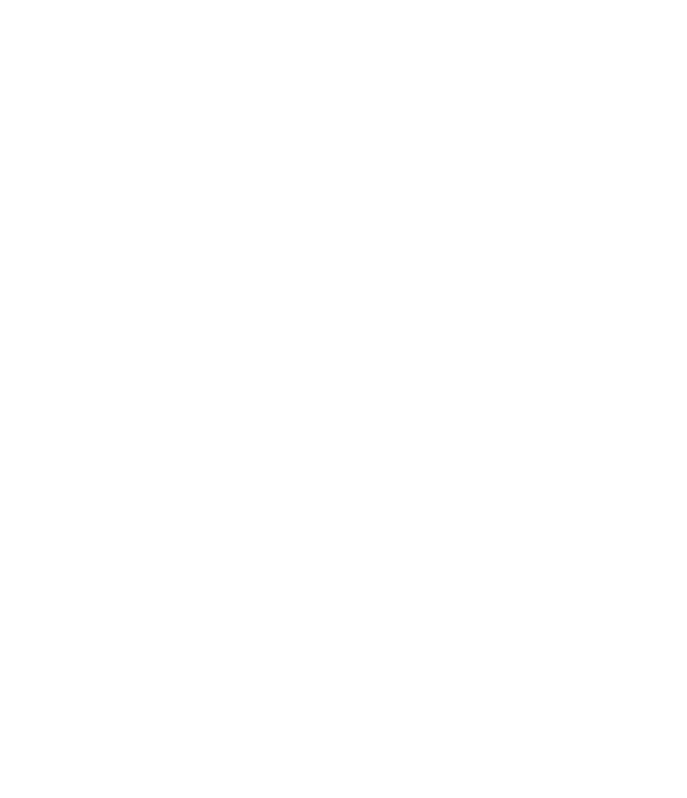
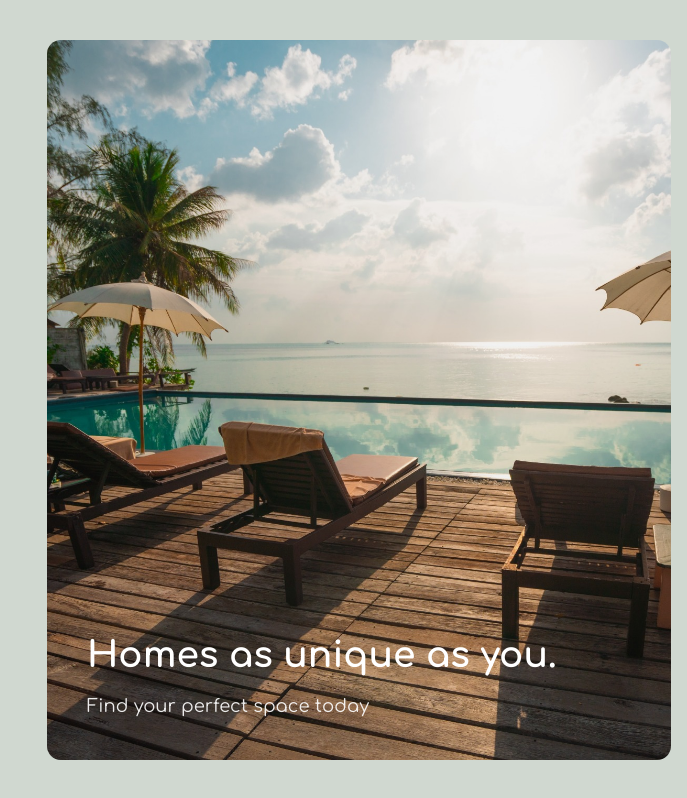
Before and after one commit to Mohammed-A7med/Final-Project-NTI, a React (Vite) app: page /auth in a window 1280 px wide. Shown: the whole page, without its empty margins (593-1280 px from the left). Built offline with nearby package versions, Linux system fonts and the light colour scheme.

Commit message:
feat: add AuthLayout with responsive split screen
- created layout using grid system
- added Outlet for auth routes
- implemented image section with overlay
- improved spacing and responsiveness

```diff
--- a/src/layouts/AuthLayout.jsx
+++ b/src/layouts/AuthLayout.jsx
@@ -1,9 +1,40 @@
 import { Outlet } from "react-router-dom";
+
+import AuthImage from "../assets/auth/auth img.jpg";
 
 export default function AuthLayout() {
   return (
-    <>
-        <Outlet />
-    </>
-  )
+    <div className="min-h-screen flex items-center justify-center p-4 bg-primary/40">
+      <div className="w-full grid grid-cols-1 md:grid-cols-2">
+        {/* Left Side Outlet*/}
+        <div className="flex items-center justify-center p-6 md:p-10">
+          <div className="w-full max-w-md">
+            <Outlet />
+          </div>
+        </div>
+
+        {/* Right Side  */}
+        <div className="hidden md:block relative rounded-xl overflow-hidden">
+          <img
+            src={AuthImage}
+            alt="auth"
+            className="w-full h-[90vh] object-cover"
+          />
+
+          {/* Overlay */}
+          <div className="absolute inset-0 bg-black/5 " />
+
+          {/* Text */}
+          <div className="absolute bottom-0 left-0 right-0 p-8 md:p-10 text-white">
+            <h2 className="text-3xl md:text-4xl font-bold mb-3 leading-snug">
+              Homes as unique as you.
+            </h2>
+            <p className="text-white/90 text-base md:text-lg">
+              Find your perfect space today
+            </p>
+          </div>
+        </div>
+      </div>
+    </div>
+  );
 }
```
Also changed, not shown: src/assets/auth/auth img.jpg (added).
